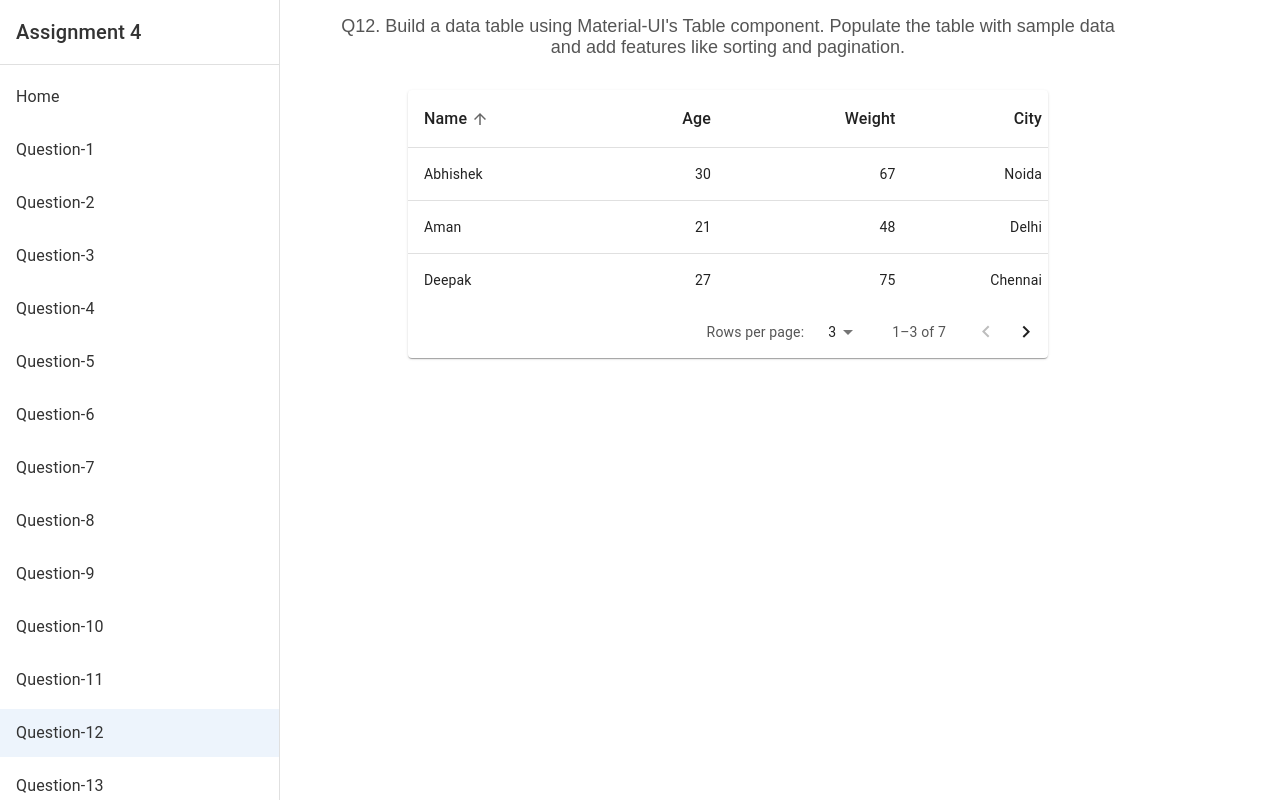
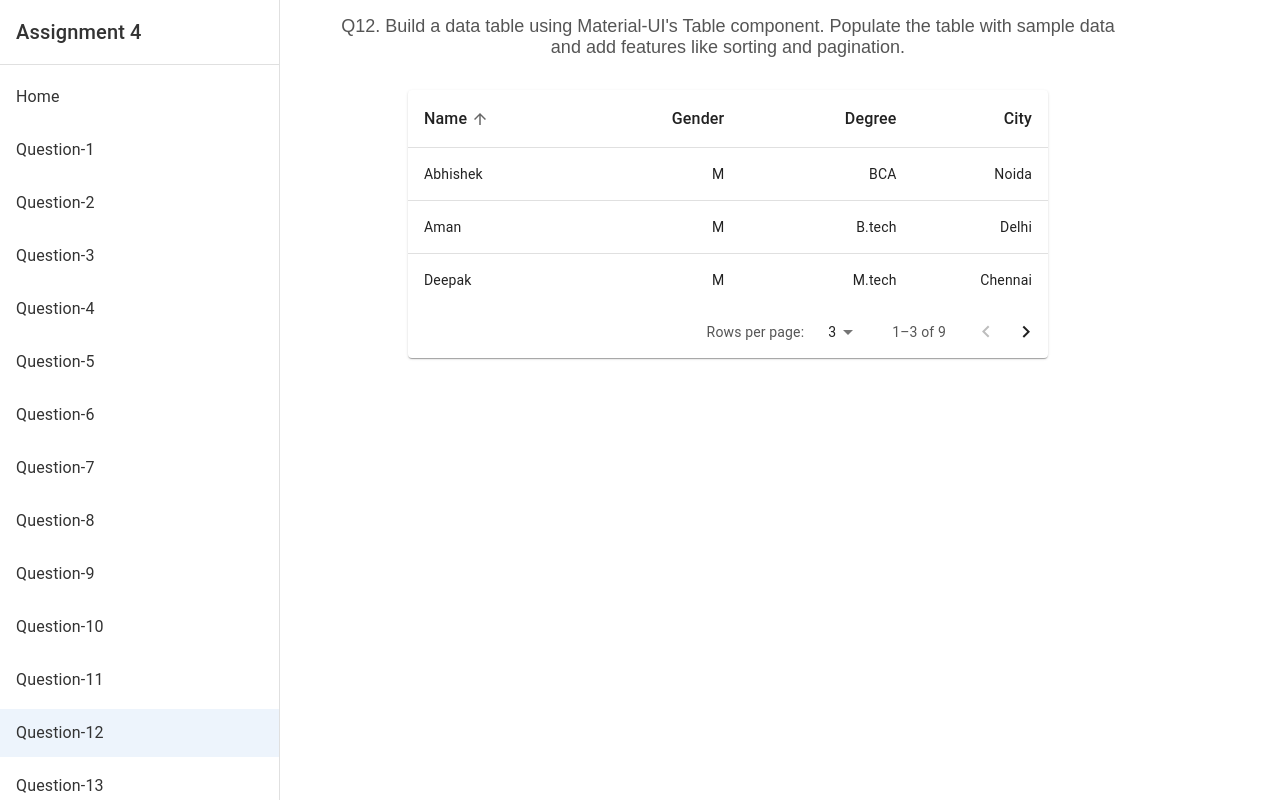
Before and after one commit to abhijeet-successivetech/React-Training, a Next.js app: page /assignment-4/question-12 in a window 1280 px wide. Built offline with nearby package versions, Linux system fonts and the light colour scheme.

Commit message:
Fixed: TableComponent file

```diff
--- a/src/component/assignment-4/TableComponent.jsx
+++ b/src/component/assignment-4/TableComponent.jsx
@@ -4,34 +4,37 @@ import {
   Table, TableBody, TableCell, TableContainer, TableHead, TableRow, Paper, TablePagination, TableSortLabel
 } from '@mui/material';
 
-function createData(name, age, weight, city) {
-  return { name, age, weight, city };
+function createData(name, gender, degree, city) {
+  return { name, gender, degree, city };
 }
 
 const rows = [
-  createData('Aman', 21, 48, 'Delhi'),
-  createData('Rahul', 22, 51, 'Noida'),
-  createData('Sumit', 20, 66, 'Delhi'),
-  createData('Abhishek', 30, 67, 'Noida'),
-  createData('Vikas', 25, 70, 'Gurgaon'),
-  createData('Rohit', 28, 68, 'Mumbai'),
-  createData('Deepak', 27, 75, 'Chennai'),
+  createData('Aman', 'M', 'B.tech', 'Delhi'),
+  createData('Satakshi', 'F', 'B.tech', 'Noida'),
+  createData('Sumit', 'M', 'MCA', 'Delhi'),
+  createData('Abhishek', 'M', 'BCA', 'Noida'),
+  createData('Vikas', 'M', 'MCA', 'Gurgaon'),
+  createData('Rohit', 'M', 'M.tech', 'Mumbai'),
+  createData('Deepak', 'M', 'M.tech', 'Chennai'),
+  createData('Jeeva', 'M', 'M.tech', 'Pune'),
+  createData('Raj', 'M', 'B.tech', 'Pune'),
 ];
 
 const descComparator = (a, b, orderBy) => {
-  if (b[orderBy] < a[orderBy]) {
+  const aValue = a[orderBy].toLowerCase();
+  const bValue = b[orderBy].toLowerCase();
+
+  if (bValue < aValue) {
     return -1;
   }
-  if (b[orderBy] > a[orderBy]) {
+  if (bValue > aValue) {
     return 1;
   }
   return 0;
 }
 
 const  getComparator = (order, orderBy) => {
-  return order === 'desc'
-    ? (a, b) => descComparator(a, b, orderBy)
-    : (a, b) => -descComparator(a, b, orderBy);
+  return order === 'desc' ? (a, b) => descComparator(a, b, orderBy): (a, b) => -descComparator(a, b, orderBy);
 }
 
 export default function TableComponent() {
@@ -40,16 +43,16 @@ export default function TableComponent() {
   const [order, setOrder] = useState('asc');
   const [orderBy, setOrderBy] = useState('name');
 
-  const handleChangePage = (event, newPage) => {
+  const handleChangePage= (event, newPage) => {
     setPage(newPage);
   };
 
-  const handleChangeRowsPerPage = (event) => {
+  const handleChangeRows = (event) => {
     setRowsPerPage(parseInt(event.target.value, 10));
     setPage(0);
   };
 
-  const handleRequestSort = (property) => {
+  const handleSort = (property) => {
     const isAsc = orderBy === property && order === 'asc';
     setOrder(isAsc ? 'desc' : 'asc');
     setOrderBy(property);
@@ -63,41 +66,42 @@ export default function TableComponent() {
   return (
     <Paper sx={{ width: '80%', margin: 'auto', mt: 4 }}>
       <TableContainer>
-        <Table sx={{ minWidth: 650 }} aria-label="simple table">
+        <Table sx={{ minWidth: 600 }} aria-label="simple table">
           <TableHead>
             <TableRow>
               <TableCell>
                 <TableSortLabel
                   active={orderBy === 'name'}
                   direction={orderBy === 'name' ? order : 'asc'}
-                  onClick={() => handleRequestSort('name')}
+                  onClick={() => handleSort('name')}
                 >
                   Name
                 </TableSortLabel>
               </TableCell>
               <TableCell align="right">
                 <TableSortLabel
-                  active={orderBy === 'age'}
-                  direction={orderBy === 'age' ? order : 'asc'}
-                  onClick={() => handleRequestSort('age')}
+                  active={orderBy === 'gender'}
+                  direction={orderBy === 'gender' ? order : 'asc'}
+                  onClick={() => handleSort('gender')}
+                  aria-label="Sort by gender"
                 >
-                  Age
+                  Gender
                 </TableSortLabel>
               </TableCell>
               <TableCell align="right">
                 <TableSortLabel
-                  active={orderBy === 'weight'}
-                  direction={orderBy === 'weight' ? order : 'asc'}
-                  onClick={() => handleRequestSort('weight')}
+                  active={orderBy === 'degree'}
+                  direction={orderBy === 'degree' ? order : 'asc'}
+                  onClick={() => handleSort('degree')}
                 >
-                  Weight
+                  Degree
                 </TableSortLabel>
               </TableCell>
               <TableCell align="right">
                 <TableSortLabel
                   active={orderBy === 'city'}
                   direction={orderBy === 'city' ? order : 'asc'}
-                  onClick={() => handleRequestSort('city')}
+                  onClick={() => handleSort('city')}
                 >
                   City
                 </TableSortLabel>
@@ -113,8 +117,8 @@ export default function TableComponent() {
                 <TableCell component="th" scope="row">
                   {row.name}
                 </TableCell>
-                <TableCell align="right">{row.age}</TableCell>
-                <TableCell align="right">{row.weight}</TableCell>
+                <TableCell align="right">{row.gender}</TableCell>
+                <TableCell align="right">{row.degree}</TableCell>
                 <TableCell align="right">{row.city}</TableCell>
               </TableRow>
             ))}
@@ -129,7 +133,7 @@ export default function TableComponent() {
         rowsPerPage={rowsPerPage}
         page={page}
         onPageChange={handleChangePage}
-        onRowsPerPageChange={handleChangeRowsPerPage}
+        onRowsPerPageChange={handleChangeRows}
       />
     </Paper>
   );
```
